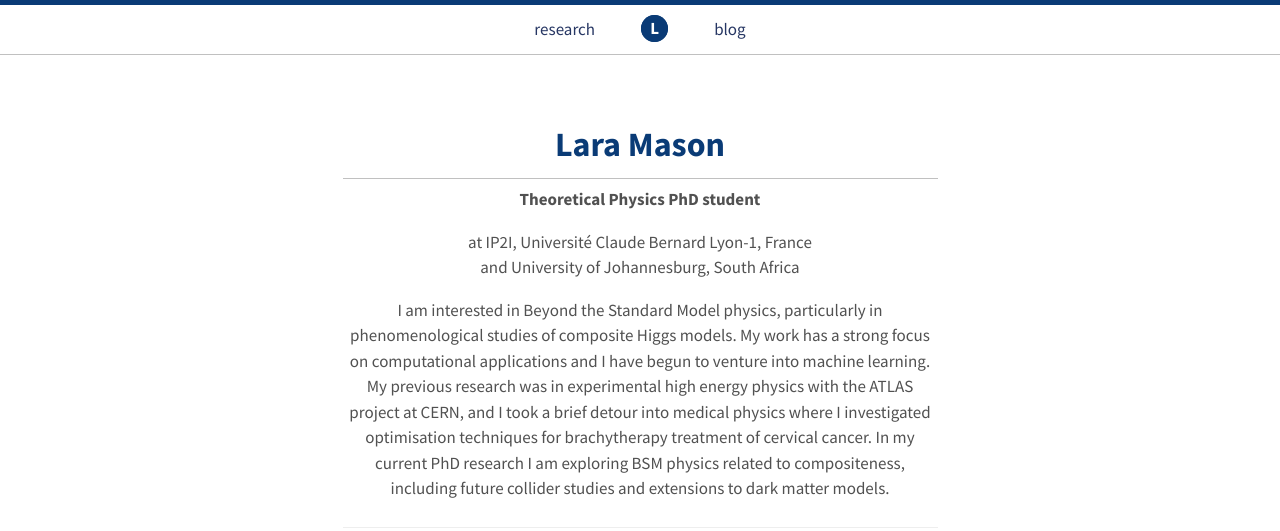
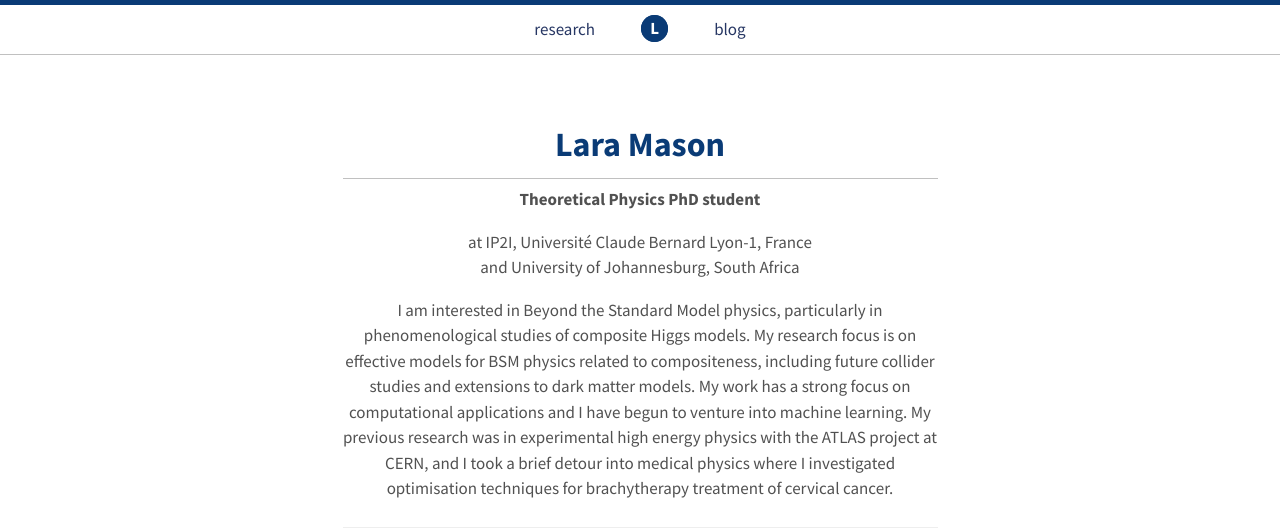
Before and after one commit to lhmason/lhmason.github.io, a Jekyll site: the page built from index.html, in a window 1280 px wide, cut to the strip 0-531 px from the top of the page. Built offline with Jekyll 4.4.1, drawn with Linux system fonts in a browser that asks for light colours; the list of posts is cut into pages by our own code.

Commit message:
Update index.html

```diff
--- a/index.html
+++ b/index.html
@@ -21,10 +21,11 @@ at IP2I, Université Claude Bernard Lyon-1, France <br>
        and University of Johannesburg, South Africa
 </p>
 <p>
-I am interested in Beyond the Standard Model physics, particularly in phenomenological studies of composite Higgs models. My work has a
+I am interested in Beyond the Standard Model physics, particularly in phenomenological studies of composite Higgs models. My research focus is on effective models
+  for BSM physics related to compositeness, including future collider studies and extensions to dark matter models. My work has a
   strong focus on computational applications and I have begun to venture into machine learning. My previous research was in experimental high energy physics
   with the ATLAS project at CERN, and I took a brief detour into medical physics where I investigated optimisation techniques for brachytherapy treatment of cervical
-  cancer. In my current PhD research I am exploring BSM physics related to compositeness, including future collider studies and extensions to dark matter models.
+  cancer.
 </p>
 
 
```
